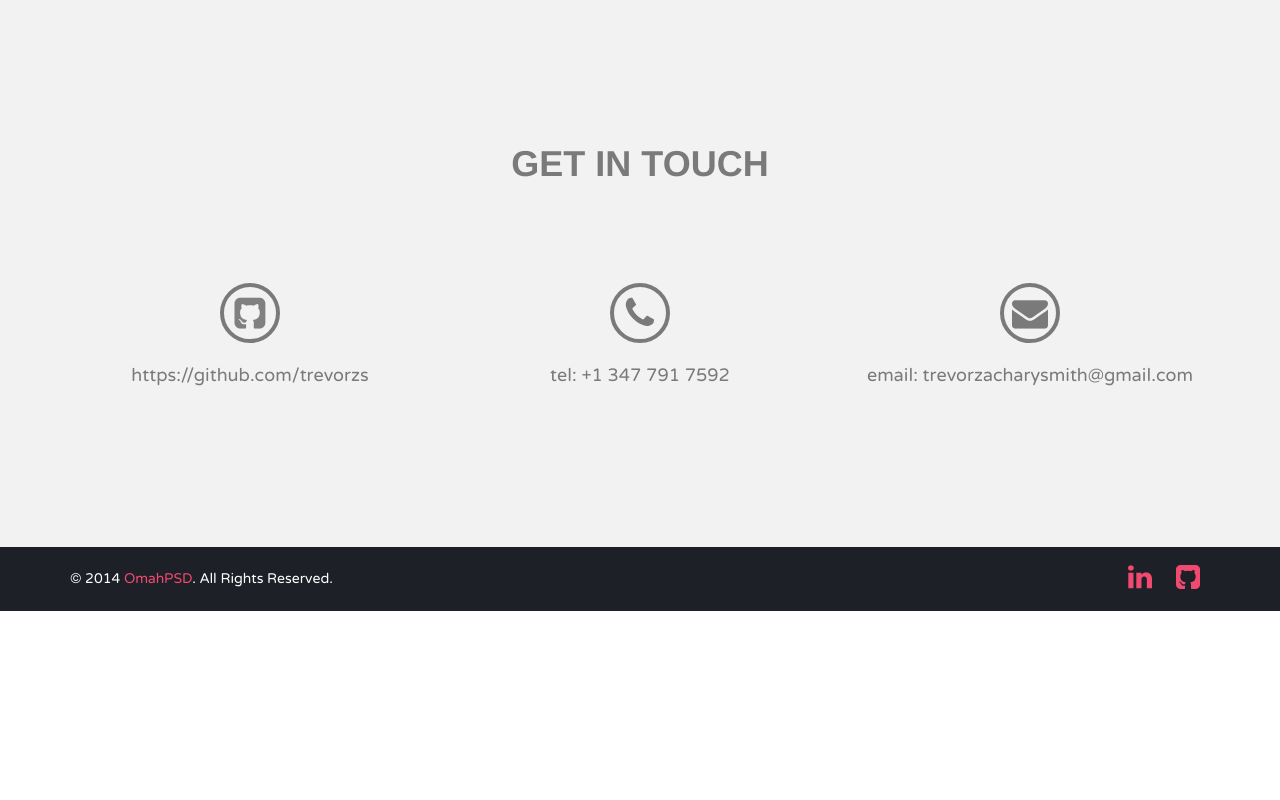
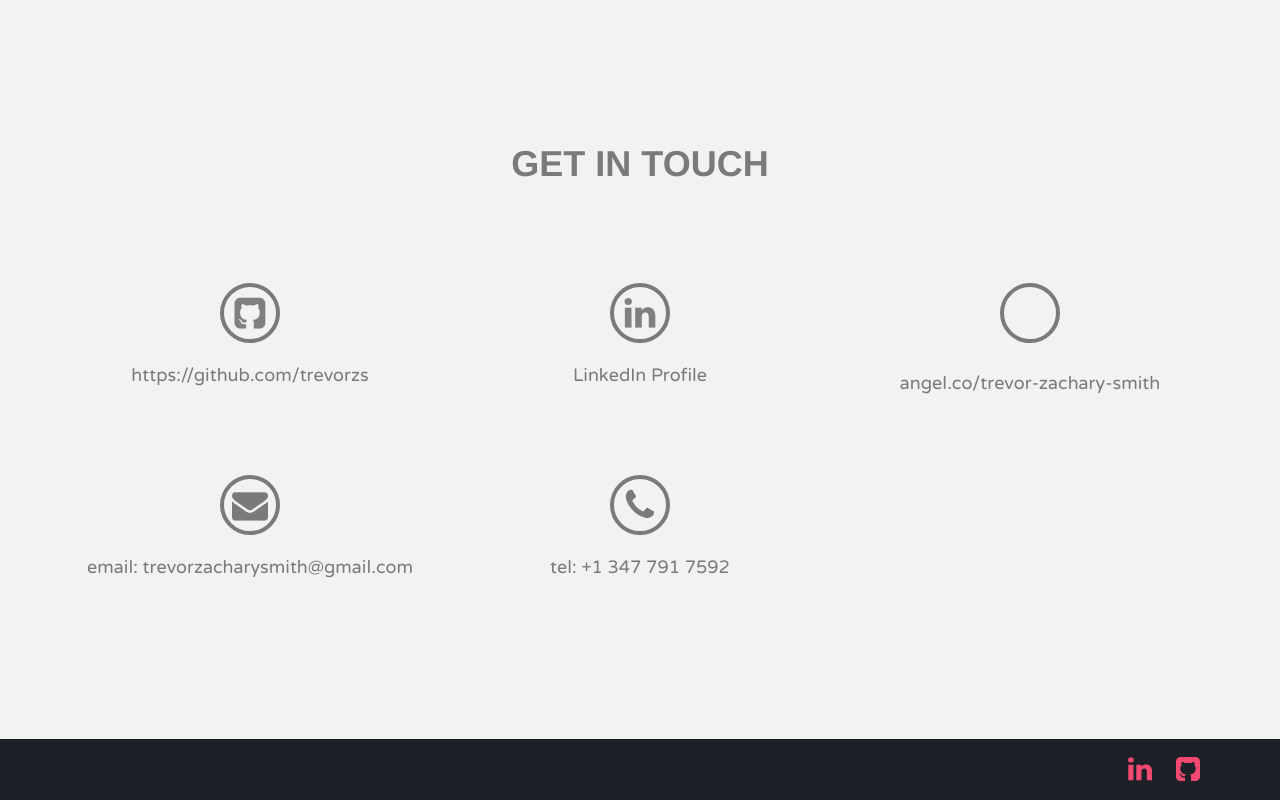
Before and after one commit to trevorzs/trevorzs.github.io, a plain HTML site: page index.html in a window 1280 px wide. Shown: the part 2129-2929 px from the top of the page. Before the commit the page ends 2740 px from the top, so only its background shows below. Drawn offline with Linux system fonts and the light colour scheme.

Commit message:
added angellist

```diff
--- a/index.html
+++ b/index.html
@@ -229,18 +229,33 @@
 			</div><!-- end col -->
       <div class="col-md-4 ">
         <div class="build contact clearfix text-center">
-					<span class="fa fa-phone"></span>
-					<p>tel: <a href="tel:+824 2344 5602">+1 347 791 7592</a></p>
-
+          <a class="github-link" href="https://www.linkedin.com/in/trevor-smith-6059a0105/"><span class="fa fa-linkedin"></span></a>
+          <p><a class="github-link-text" href="https://www.linkedin.com/in/trevor-smith-6059a0105/">LinkedIn Profile</a></p>
         </div>
       </div>
+      <div class="col-md-4 ">
+        <div class="build contact clearfix text-center">
+          <a class="github-link" href="https://angel.co/trevor-zachary-smith"><span class="fa fa-angellist"></span></a>
+          <p><a class="github-link-text" href="https://angel.co/trevor-zachary-smith">angel.co/trevor-zachary-smith</a></p>
+        </div>
+      </div>
+
+		</div><!-- end row -->
+    <div class="row">
       <div class="col-md-4 ">
         <div class="build contact clearfix text-center">
           <span class="fa fa-envelope"></span>
           <p>email: trevorzacharysmith@gmail.com</p>
         </div>
       </div>
-		</div><!-- end row -->
+      <div class="col-md-4 ">
+        <div class="build contact clearfix text-center">
+          <span class="fa fa-phone"></span>
+          <p>tel: <a href="tel:+824 2344 5602">+1 347 791 7592</a></p>
+
+        </div>
+      </div>
+    </div>
 
 	  </div><!-- end container -->
 	</div>
@@ -251,9 +266,6 @@
       <div class="container">
         <div class="row">
 			<div class="col-md-6 ">
-				<div class="cp-right">
-					<p>&copy; 2014 <a href="http://omahpsd.com" class="color-primary linear">OmahPSD</a>. All Rights Reserved. </p>
-				</div><!-- end build -->
 			</div><!-- end col -->
 
 			<div class="col-md-6 text-right">
```
Lines whose indentation alone changed are shown as unchanged.
